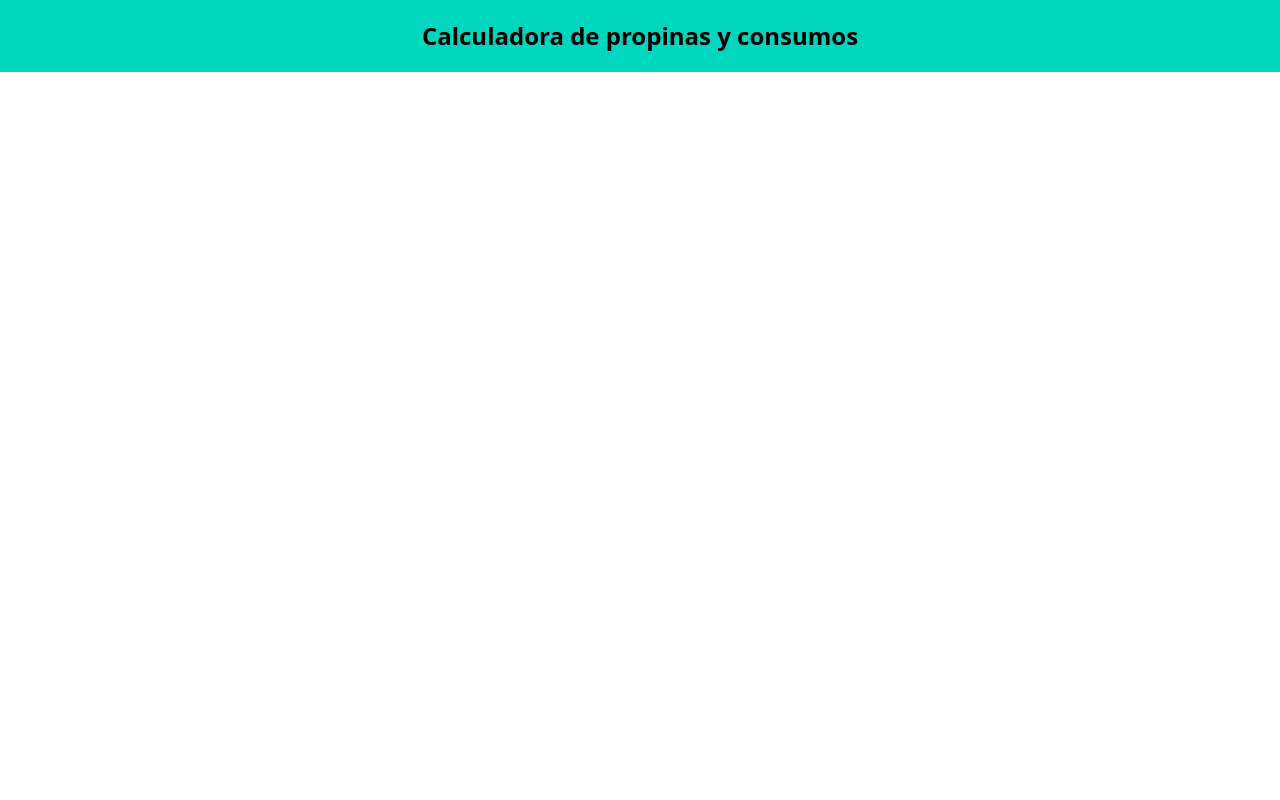
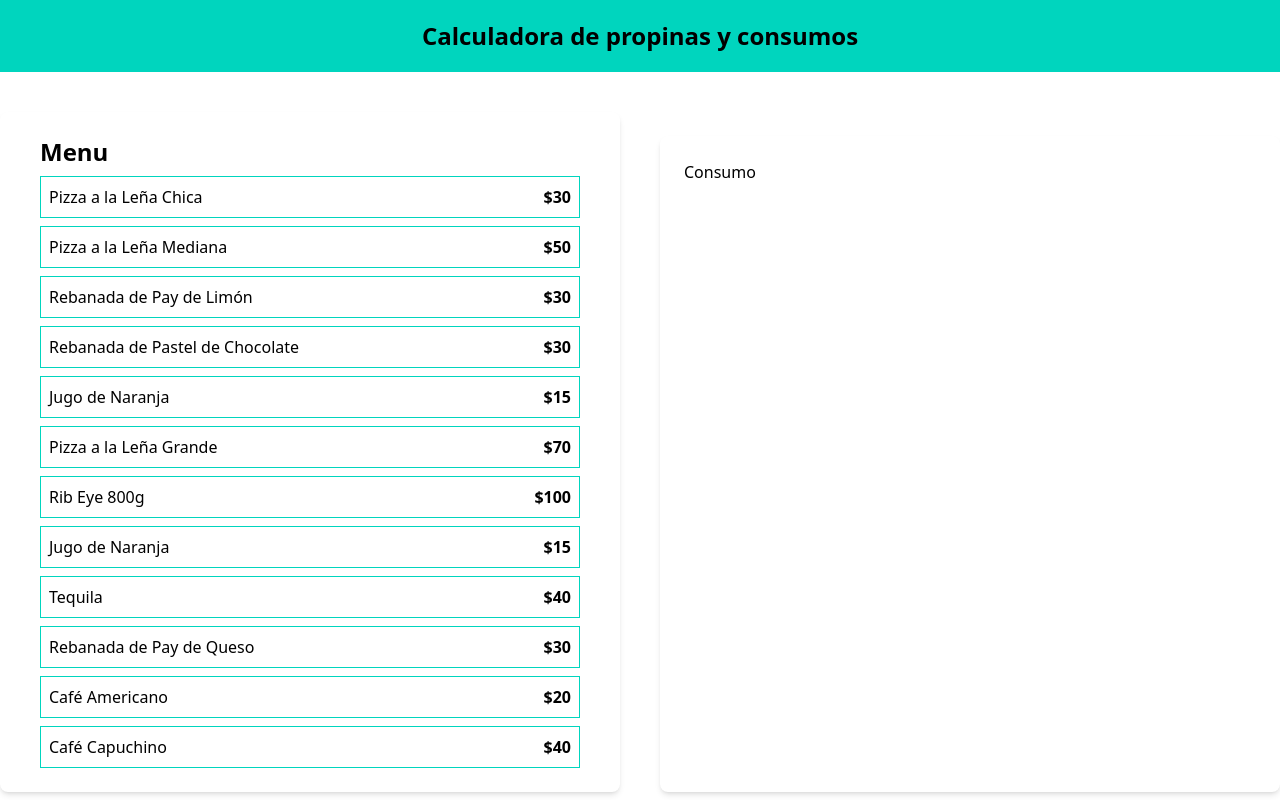
Before and after one commit to DaimerBaron/calculadora-propinas, a React (Vite) app: page / in a window 1280 px wide. Built offline with nearby package versions, Linux system fonts and the light colour scheme.

Commit message:
feat: add MenuItem component and integrate menu items into App

```diff
--- a/src/App.tsx
+++ b/src/App.tsx
@@ -1,5 +1,6 @@
 
-
+import MenuItem from './components/MenuItem';
+import { menuItems } from './data/db';
 function App() {
 
   return (
@@ -7,6 +8,19 @@ function App() {
       <header className="bg-teal-400 py-5">
         <h1 className="font-black text-center text-2xl">Calculadora de propinas y consumos </h1>
       </header>
+      <main className='container mx-auto mt-10 max-w-7xl grid md:grid-cols-2 md:gap-10'>
+
+          <div className="bg-white shadow-md rounded-lg p-6  max-w-5xl px-10  ">
+            <h2 className='text-2xl font-black mb-2'>Menu</h2>
+            <div className='space-y-2 '>
+              {menuItems.map(item=>(<MenuItem key={item.id} item= {item}/>) )}
+            </div>
+          </div>
+          <div className="bg-white shadow-md rounded-lg p-6 mt-6 max-w-5xl ">
+            <h2>Consumo</h2>
+          </div>
+
+      </main>
     </>
   )
 }
--- /dev/null
+++ b/src/components/MenuItem.tsx
@@ -0,0 +1,13 @@
+import type { MenuItem} from '../types';
+type MenuItemProps = {
+    item: MenuItem;
+};
+export default function MenuItem({item}: MenuItemProps) {
+    const { name, price } = item;
+  return (
+    <button type='button' className='w-full p-2 border border-teal-400 hover:bg-teal-100 flex gap-9 justify-between items-center cursor-pointer'>
+        <p>{name}</p>
+        <p className='font-black'>${price}</p>
+    </button>
+  )
+}
--- a/src/data/db.ts
+++ b/src/data/db.ts
@@ -1,4 +1,6 @@
-export const menuItems = [
+import { MenuItem } from '../types';
+
+export const menuItems: MenuItem[] = [
     {
       "id": 1,
       "name": "Pizza a la Leña Chica",
--- /dev/null
+++ b/src/types/index.ts
@@ -0,0 +1,5 @@
+export type MenuItem = {
+    id: number;
+    name: string;
+    price: number;
+};
```
